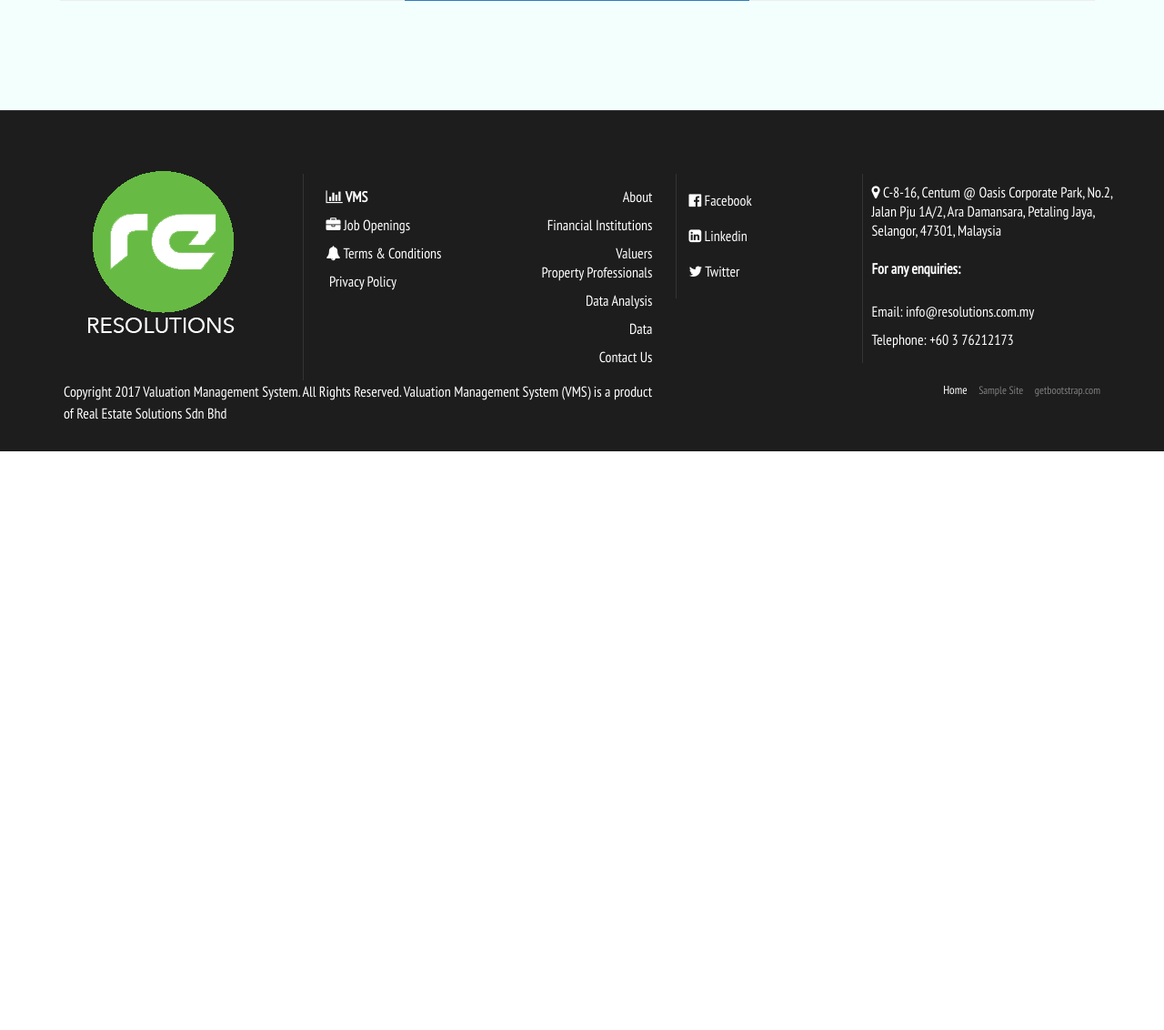
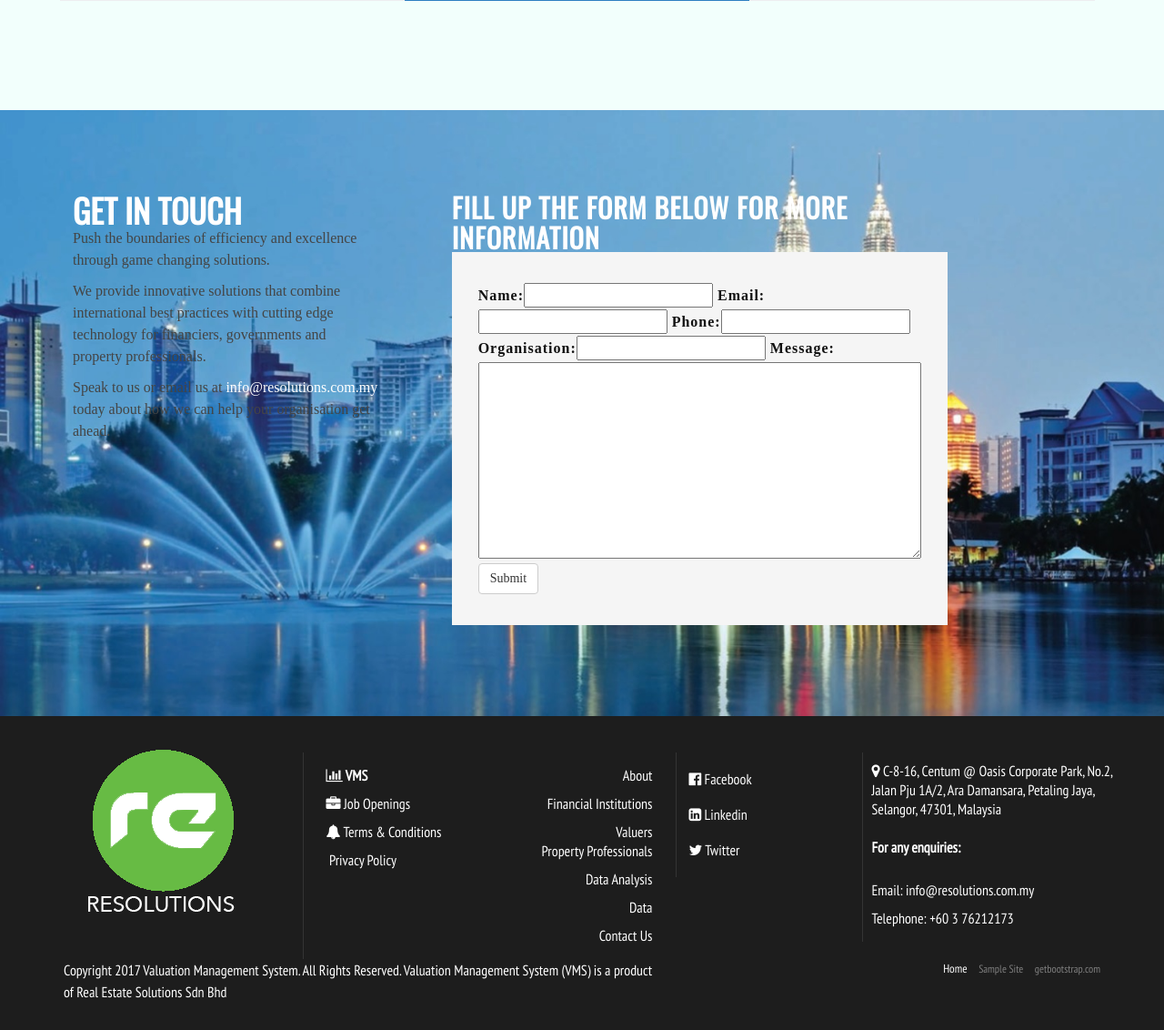
Before and after one commit to Adelalmaleh1/resolutions, a Django app: page / in a window 1280 px wide. Shown: the part 4392-5524 px from the top of the page at 91% size. Before the commit the page ends 4888 px from the top, so only its background shows below. Run offline with Django 3.2, Linux system fonts and the light colour scheme; some libraries are stand-ins or nearby versions.

Commit message:
Added contact us into home page.

```diff
--- a/re_website/static/css/style.css
+++ b/re_website/static/css/style.css
@@ -142,9 +142,9 @@ h1, h2, h3, h4, h5, h6 {
 
 
 .page-header {
-    background: url(../images/banner.jpg) no-repeat;
-    padding: 50px 0;
-    margin-top: 80px;
+    background: url(../images/page-header.jpg) no-repeat;
+    padding: 70px 0;
+    margin-top: 30px;
 }
 
 .page-header h1 {
@@ -1132,6 +1132,16 @@ and (min-width : 551px){
     color: #fff;
     position: absolute;
     top: 70%;
+}
+.portfolio-caption ul {
+    margin-left: 9%;
+    margin-top: 20px;
+    margin-bottom: 20px;
+    color: #fff;
+    list-style-type: square;
+    text-align: left;
+    margin-right: 20%;
+    font-size: 18px;
 }
 
 .portfolio-caption a.link-1 i {
@@ -1386,6 +1396,7 @@ h3.pricing-title {
     font-size: 25px;
 }
 
+
 .testimonial-item p {
     margin-left: 30%;
     padding-top: 30px;
@@ -1419,6 +1430,7 @@ h3.pricing-title {
     -moz-border-radius: 100%;
     border-radius: 100%;
 }
+
 
 .testimonial-item .desgnation {
     margin-top: 5px;
@@ -2246,3 +2258,46 @@ textarea {
     font-weight: 400;
     margin-top: 30px;
 }
+
+
+#contacts{
+    background: url(../images/contact.jpg) no-repeat;
+    font-family: Avenir;
+    padding-top: 27px;
+    padding-bottom: 90px;
+    margin-bottom: -40px;
+    background-size: cover;
+  }
+  .contact_help{
+    color: #ffffff;
+    font-family: Avenir;
+    padding-top: 0px;
+    text-align:left;
+    font-size: 40px;
+    margin-left: 50px;
+  }
+  .contact_form{
+    color: #ffffff;
+    margin-top: 0px;
+    font-family: Avenir;
+    padding-top: 0px;
+    text-align:left;
+    margin-left: 50px;
+    letter-spacing: 1px;
+  }
+  .contact_form_valuer{
+    color: #000;
+    margin-top: 0px;
+    font-family: Avenir;
+    padding-top: 0px;
+    text-align:left;
+    /* margin-left: 40px; */
+    letter-spacing: 1px;
+  }
+
+  .text_contact{
+    font-size: 17px;
+    font-family: Avenir;
+
+    margin-left: 0px;
+  }
--- a/re_website/templates/home.html
+++ b/re_website/templates/home.html
@@ -1,4 +1,4 @@
-{% load static %}
+{% load bootstrap_tags static %}
 
 <!doctype html>
 <!--[if IE 8 ]><html class="ie ie8" lang="en"> <![endif]-->
@@ -231,11 +231,11 @@
                         <div class="col-md-12">
                             <div class="client-box">
                                 <ul class="client-list">
-                                    <li><a href="http://www.knightfrank.com.my/"><img src="{% static 'images/clients/Knight-Frank1.jpg' %}" class="img-responsive" alt="Clients Logo"></a></li>
-                                    <li><a href="https://ipckl.com/"><img src="{% static 'images/clients/ipp.jpg' %}" class="img-responsive" alt="Clients Logo"></a></li>
-                                    <li><a href="http://www.raineandhorne.com.my/"><img src="{% static 'images/clients/logo-rh1.jpg' %}" class="img-responsive" alt="Clients Logo"></a></li>
-                                    <li><a href="http://www.ntl.my/"><img src="{% static 'images/clients/NTL1.jpg' %}" class="img-responsive" alt="Clients Logo"></a></li>
-                                    <li><a href="http://www.macrealinternational.com/"><img src="{% static 'images/clients/mac.jpg' %}" class="img-responsive" alt="Clients Logo"></a></li>
+                                    <li><a href="#"><img src="{% static 'images/clients/Knight-Frank1.jpg' %}" class="img-responsive" alt="Clients Logo"></a></li>
+                                    <li><a href="#"><img src="{% static 'images/clients/ipp.jpg' %}" class="img-responsive" alt="Clients Logo"></a></li>
+                                    <li><a href="#"><img src="{% static 'images/clients/logo-rh1.jpg' %}" class="img-responsive" alt="Clients Logo"></a></li>
+                                    <li><a href="#"><img src="{% static 'images/clients/NTL1.jpg' %}" class="img-responsive" alt="Clients Logo"></a></li>
+                                    <li><a href="#"><img src="{% static 'images/clients/mac.jpg' %}" class="img-responsive" alt="Clients Logo"></a></li>
                                 </ul>
                             </div>
                         </div>
@@ -411,6 +411,48 @@
         </section>
         <!-- End Portfolio Section -->
 
+        <div id="contacts" class="section text-center col-xs-12">
+            <div class="col-xs-12 col-sm-4">
+                <br><br><br>
+                <div class="font contact_help">
+                <h1><b>GET IN TOUCH</b></h1>
+
+                <div class="text_contact font">
+                    <p>
+                    Push the boundaries of efficiency and excellence through game changing solutions.
+                    </p>
+                    <p>
+                    We provide innovative solutions that combine international best practices with cutting edge technology for financiers, governments and property professionals.
+                    </p>
+                    <p>
+                    Speak to us or email us at <a href="mailto:info@resolutions.com.my" style="color: #fff">info@resolutions.com.my</a> today about how we can help your organisation get ahead.
+                    </p>
+                </div>
+                </div>
+            </div>
+
+            <div class="col-xs-12 col-md-6">
+                <br><br><br>
+                <div class="font contact_form">
+                <h2>
+                    <b>FILL UP THE FORM BELOW FOR MORE INFORMATION</b>
+                </h2>
+                <div class="contact_form_valuer text-center">
+                    <div class="panel panel-default well">
+                    <div class="panel-body">
+                        <form action="" method="POST" class="form-horizontal track-event-form bv-form" data-goaltype="”General”" data-formname="”ContactUs”" method="post" id="contact-us-all" novalidate="novalidate">
+                        {% csrf_token %}
+                        {{ form|as_bootstrap_inline }}
+                        <button id="contacts-submit" type="submit" class="btn btn-default">Submit</button>
+                        </form>
+                    </div>
+                    </div>
+                </div>
+                </div>
+            </div>
+        </div>
+
+
         <!-- End Testimonial Section -->
         <div class="footer-bs text-center col-xs-12" data-anchor="solutions">
             <div class="">
--- a/re_website/templates/valuer.html
+++ b/re_website/templates/valuer.html
@@ -1,4 +1,9 @@
 {% extends 'layout.html' %}
 {% load bootstrap_tags static %}
 {% block content %}
+
+
+
+
+
 {% endblock %}
--- a/re_website/views.py
+++ b/re_website/views.py
@@ -11,7 +11,18 @@ class HomeTemplateView(TemplateView):
 
     def get_context_data(self, *args, **kwargs):
         context = super(HomeTemplateView, self).get_context_data(*args, **kwargs)
+        context = {
+            'blog_list' : blogs,
+        }
         return context
+
+    def get(self, request):
+        form = ContactForm()
+        model = Contact
+        context = {
+            'form': form,
+        }
+        return render(request, 'home.html', context)
 
 
 class ContactView(CreateView):
```
Also changed, not shown: re_website/static/images/contact.jpg (added), re_website/static/images/page-header.jpg (added).
